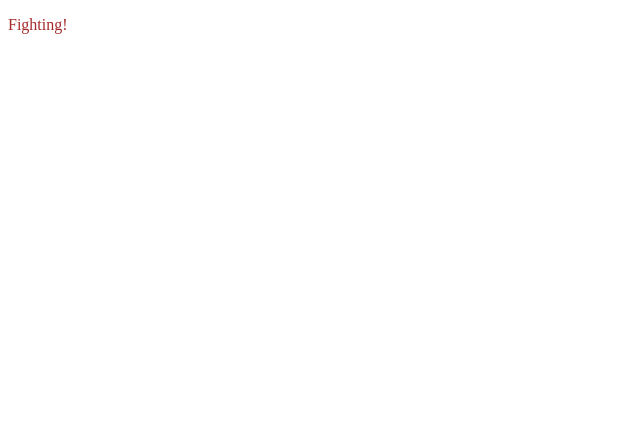
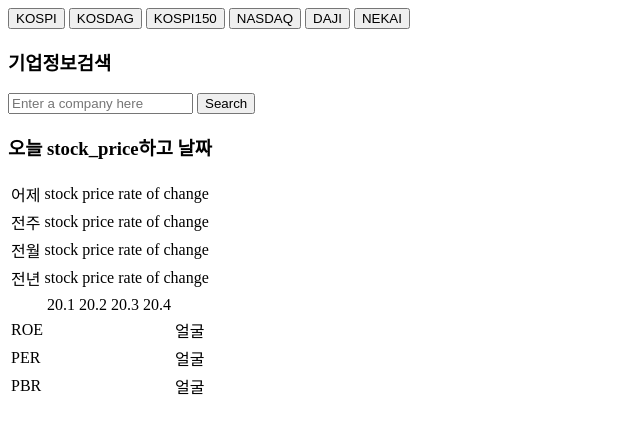
Before and after one commit to Lijuet/2021_OSP_Stock_Insight, a website: page index.html in a window 1280 px wide. Shown: the whole page, without its empty margins (0-640 px from the left). Drawn offline with Linux system fonts and the light colour scheme; files that its build step writes are made by us from their sources.

Commit message:
Update index.html

```diff
--- a/index.html
+++ b/index.html
@@ -1,11 +1,137 @@
 <!DOCTYPE html>
-<html lang="en">
-  <head>
+<html>
+
+<head>
     <link href="./style/main_index.css" rel="stylesheet" />
 
-    <title>OSP Final Proj</title>
-  </head>
-  <body>
-    <p>Fighting!</p>
-  </body>
+    <title>easy_stock</title>
+</head>
+
+
+<body>
+    <!-- 상단의 stock_index 버튼 생성 -->
+    <div class="stock_index">
+        <button type="button" id="KOSPI" >KOSPI</button>
+        <button type="button" id="KOSDAG" >KOSDAG</button>
+        <button type="button" id="KOSP150" >KOSPI150</button>
+        <button type="button" id="NASDAQ" >NASDAQ</button>
+        <button type="button" id="DAJI" >DAJI</button>
+        <button type="button" id="NEKAI" >NEKAI</button>
+    </div>
+
+    <div class="search_bar">
+        <h3>기업정보검색</h3>
+        <input type="text" id = "company_input" placeholder="Enter a company here" onkeyup="if(event.keyCode===13){return enter(event)}">
+        <button type="button" id="search">Search</button>
+    </div>
+
+    <div class="information">
+        <h3>오늘 stock_price하고 날짜</h3>
+        <table>
+            <tr>
+                <td>어제</td>
+                <td>stock price</td>
+                <td>rate of change</td>
+            </tr>
+
+            <tr>
+                <td>전주</td>
+                <td>stock price</td>
+                <td>rate of change</td>
+            </tr>
+
+            <tr>
+                <td>전월</td>
+                <td>stock price</td>
+                <td>rate of change</td>
+            </tr>
+
+            <tr>
+                <td>전년</td>
+                <td>stock price</td>
+                <td>rate of change</td>
+            </tr>
+        </table>
+    </div>
+
+    <div class="indicator">
+        <table>
+            <tr>
+                <td></td>
+                <td>20.1</td>
+                <td>20.2</td>
+                <td>20.3</td>
+                <td>20.4</td>
+                <td></td>
+            </tr>
+
+            <!--  크롤링 값 가져오기 !! -->
+            <tr>
+                <td>ROE</td>
+                <td></td>
+                <td></td>
+                <td></td>
+                <td></td>
+                <td>얼굴</td>
+            </tr>
+
+            <tr>
+                <td>PER</td>
+                <td></td>
+                <td></td>
+                <td></td>
+                <td></td>
+                <td>얼굴</td>
+            </tr>
+
+            <tr>
+                <td>PBR</td>
+                <td></td>
+                <td></td>
+                <td></td>
+                <td></td>
+                <td>얼굴</td>
+            </tr>
+        </table>
+    </div>
+
+    <div class = "news">
+        <!-- 나중에...-->
+    </div>
+
+    <script src = "./sripts/crawl_coinfo.js"></script>
+    <script src = "./sripts/crawl_index.js"></script>
+
+    <script>
+
+        let div = document.createElement("div");
+        div.className = "search_bar";
+
+        function enter(e){
+            if(e.keyCode === 13){
+                let input = document.querySelector("#company_input");
+                let text = input.value;
+
+                if(!text.length) return;
+
+                /*crawl 값 반환*/
+
+                input.value = "";
+            }
+        }
+
+        let button = document.querySelector("#search");
+        button.addEventListener("click", () => {
+            let input = document.querySelector("#company_input");
+            let text = input.value;
+
+            if(!text.length) return;
+
+            /*crawl 값 반환*/
+
+            input.value = "";
+
+        });
+    </script>
+</body>
 </html>
```
